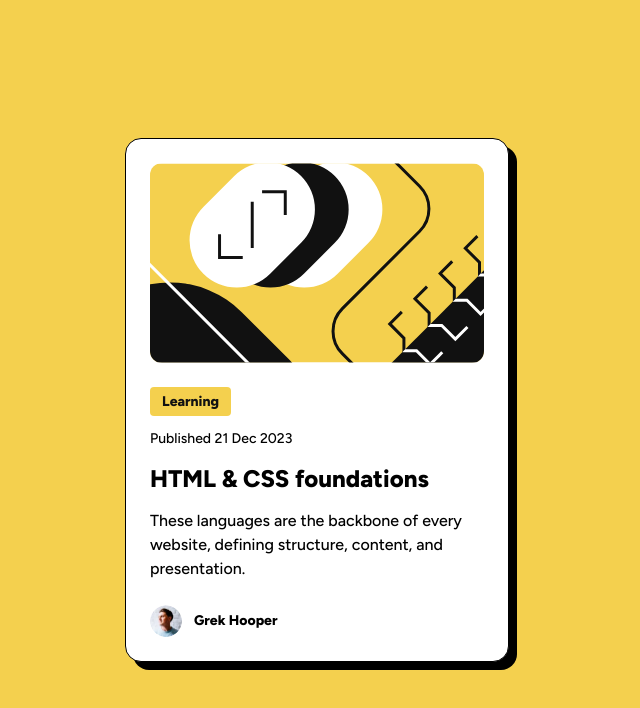
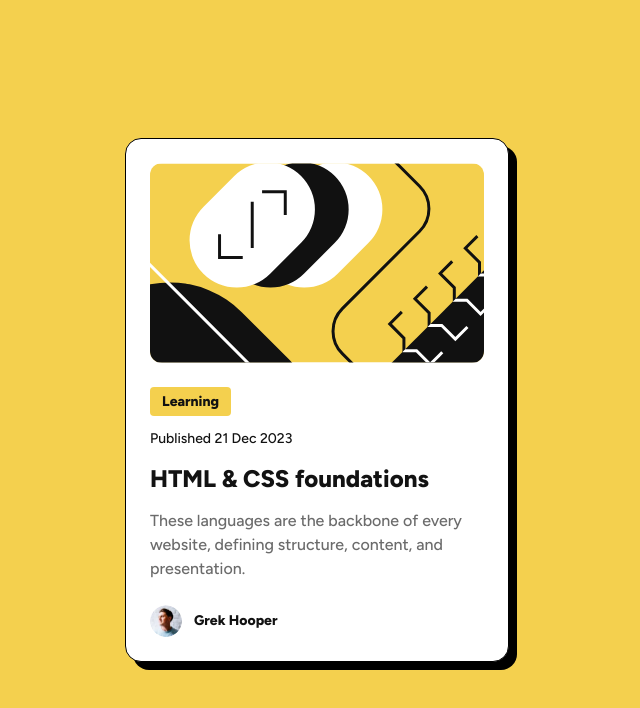
Before and after one commit to codebyfauzan/blog-preview-card, a website: page public/index.html in a window 1280 px wide. Shown: the whole page, without its empty margins (323-963 px from the left). Drawn offline with Linux system fonts and the light colour scheme.

Commit message:
fixing text-preset-2

```diff
--- a/src/css/input.css
+++ b/src/css/input.css
@@ -3,21 +3,21 @@
 @tailwind utilities;
 
 .text {
-    @apply leading-[1.5] tracking-normal text-gray-950;
+    @apply leading-[1.5] tracking-normal;
 }
 
 .text-preset-1 {
-    @apply text-[1.5rem] font-extrabold;
+    @apply text-[1.5rem] font-extrabold text-gray-950;
 }
 
 .text-preset-2 {
-    @apply text-[1rem] font-medium;
+    @apply text-[1rem] font-medium text-gray-500;
 }
 
 .text-preset-3 {
-    @apply text-[0.875rem] font-medium;
+    @apply text-[0.875rem] font-medium text-gray-950;
 }
 
 .text-preset-3-bold {
-    @apply text-[0.875rem] font-extrabold;
+    @apply text-[0.875rem] font-extrabold text-gray-950;
 }
```
Also changed, not shown: public/css/styles.css.
